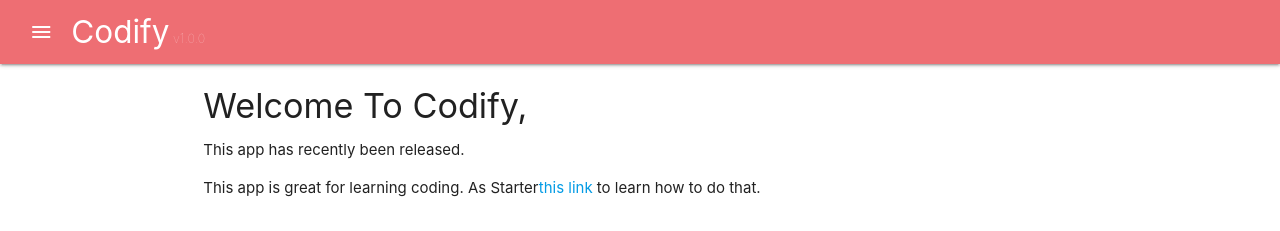
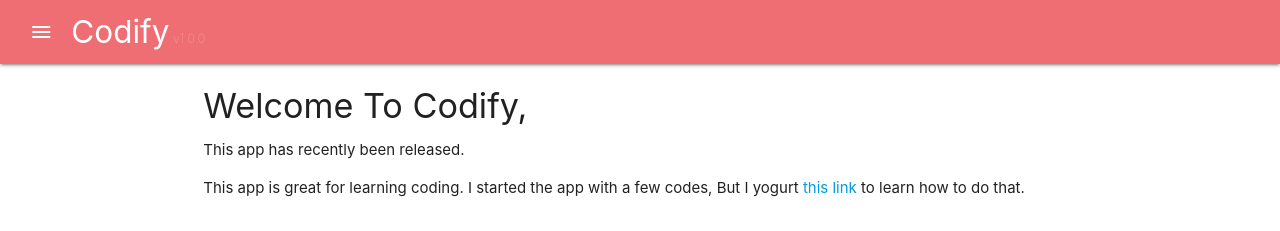
Before and after one commit to Manage-Xdroid-Inc/mobile, a plain HTML site: page main/index.html in a window 1280 px wide. Shown: the top 231 px of the page. Drawn offline with nearby package versions, Linux system fonts and the light colour scheme.

Commit message:
Update index.html

```diff
--- a/main/index.html
+++ b/main/index.html
@@ -57,7 +57,7 @@
 		<div class="col s12">
 			<h4>Welcome To Codify,</h4>
 			<p>This app has recently been released.</p>
-			<p>This app is great for learning coding. As Starter<a target="_blank">this link</a> to learn how to do that.</p>
+			<p>This app is great for learning coding. I started the app with a few codes, But I yogurt <a target="_blank">this link</a> to learn how to do that.</p>
 
 
 		</div>
```
